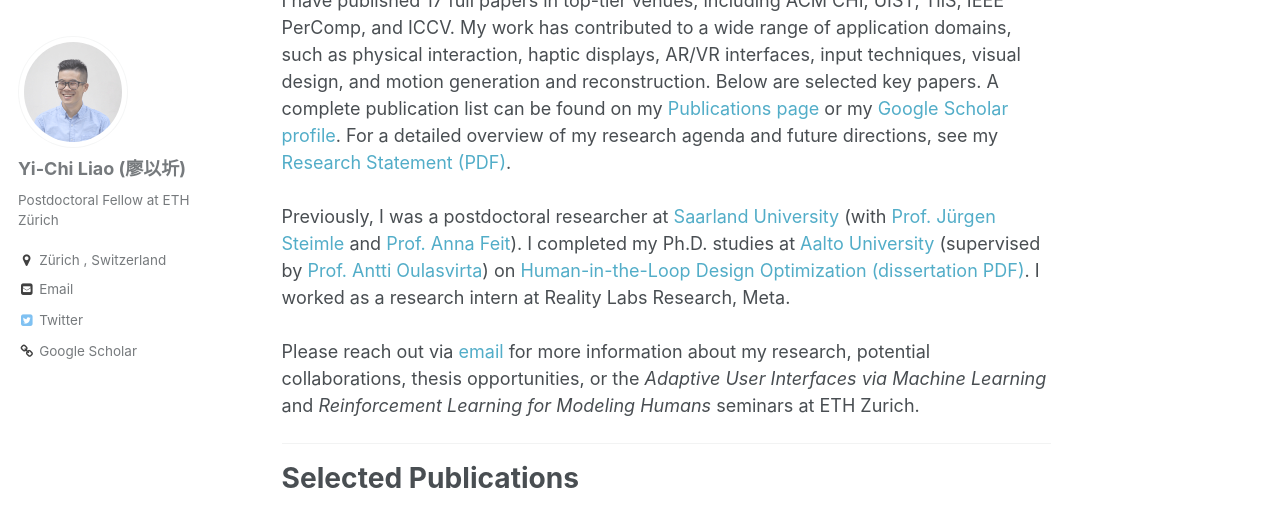
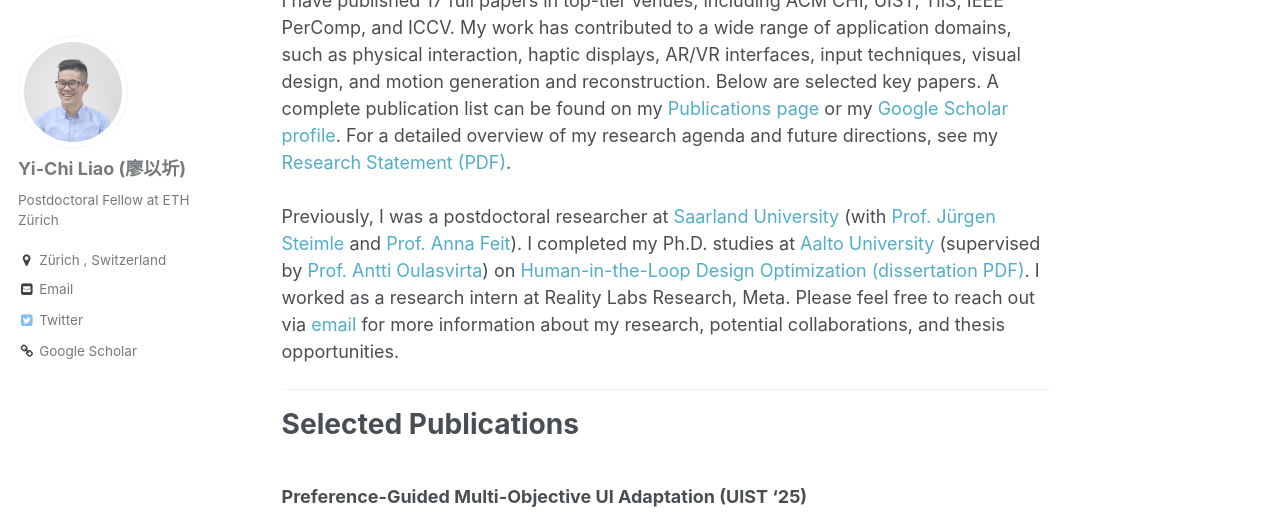
Before and after one commit to yichiliao/yichiliao.github.io, a Jekyll site: the page built from _pages/about.md, in a window 1280 px wide and 900 px high, scrolled down 505 px, cut to the strip 0-529 px from the top of the window. Built offline with Jekyll 4.4.1, drawn with Linux system fonts in a browser that asks for light colours.

Commit message:
updating about

```diff
--- a/_pages/about.md
+++ b/_pages/about.md
@@ -25,9 +25,7 @@
 <br>
 <br>
 Previously, I was a postdoctoral researcher at [Saarland University](https://www.uni-saarland.de/en/home.html) (with [Prof. Jürgen Steimle](https://hci.cs.uni-saarland.de/people/juergen-steimle/) and [Prof. Anna Feit](http://annafeit.de/)). I completed my Ph.D. studies at [Aalto University](https://www.aalto.fi/en) (supervised by [Prof. Antti Oulasvirta](https://users.aalto.fi/~oulasvir/)) on [Human-in-the-Loop Design Optimization (dissertation PDF)](https://drive.google.com/file/d/1UcH6LuV7GiyRMvrVb9EZ34z-FeGPDBS7/view?usp=sharing). I worked as a research intern at Reality Labs Research, Meta.
-<br>
-<br>
-Please reach out via [email](mailto:yichi.liao@inf.ethz.ch) for more information about my research, potential collaborations, thesis opportunities, or the *Adaptive User Interfaces via Machine Learning* and *Reinforcement Learning for Modeling Humans* seminars at ETH Zurich.
+Please feel free to reach out via [email](mailto:yichi.liao@inf.ethz.ch) for more information about my research, potential collaborations, and thesis opportunities.
 
 
 ------
```
